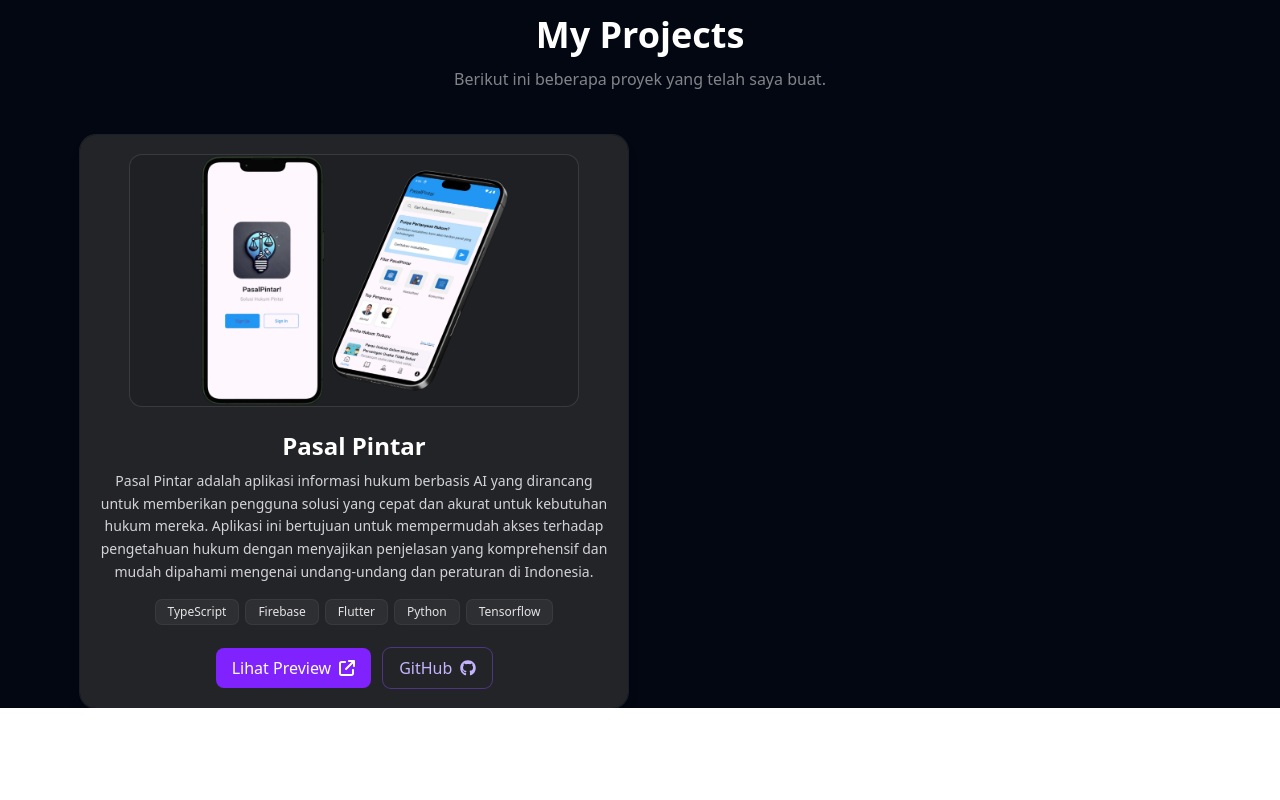
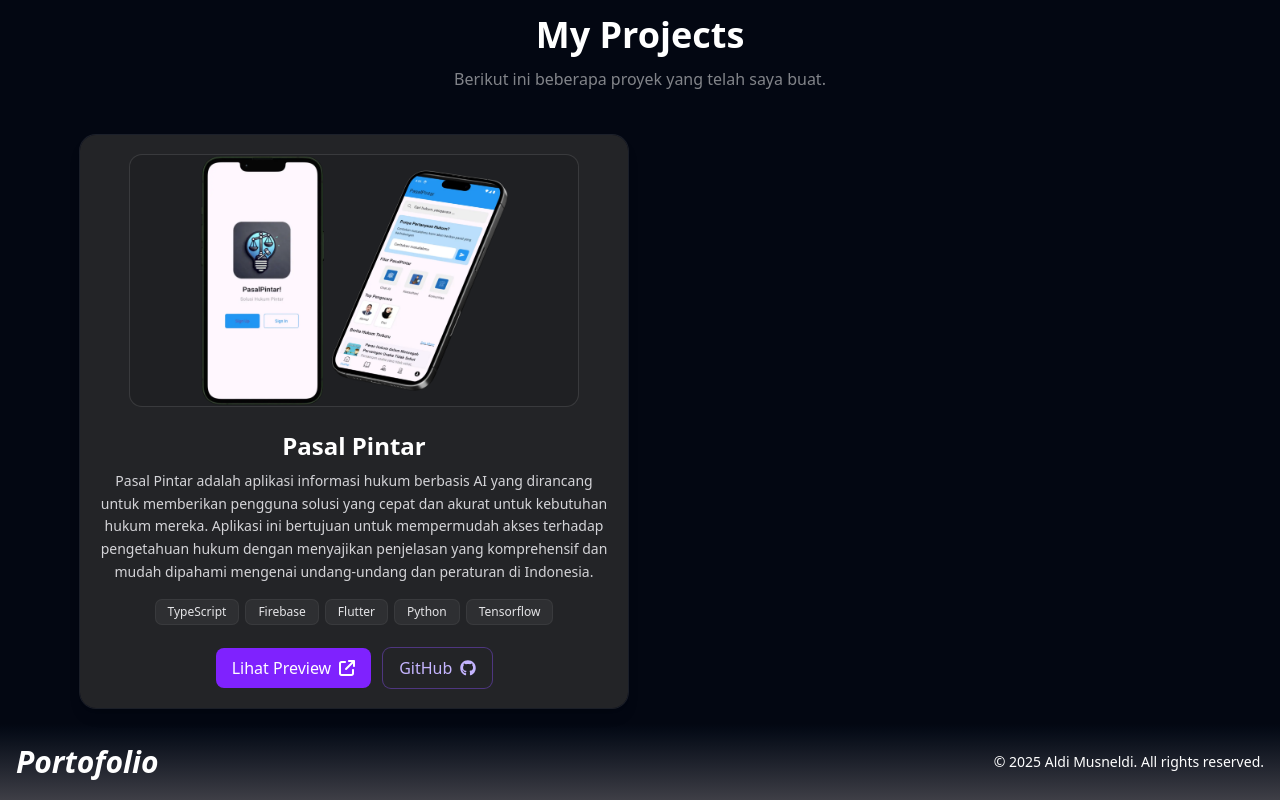
Before and after one commit to AldiMusneldi/personal-portofolio, a React (Vite) app: page / in a window 1280 px wide. Shown: the part 1494-2294 px from the top of the page. Before the commit the page ends 2202 px from the top, so only its background shows below. Built offline with nearby package versions, Linux system fonts and the light colour scheme.

Commit message:
feat(footer): add footer component with gradient

```diff
--- a/src/App.jsx
+++ b/src/App.jsx
@@ -4,6 +4,7 @@
 import Hero from "./components/Hero";
 import About from "./components/About";
 import Projects from "./components/Projects";
+import Footer from "./components/Footer";
 function App() {
   useEffect(() => {
     Aos.init({ duration: 1000 });
@@ -13,6 +14,7 @@
       <Hero />
       <About />
       <Projects />
+      <Footer />
     </main>
   );
 }
--- /dev/null
+++ b/src/components/Footer.jsx
@@ -0,0 +1,16 @@
+import React from "react";
+
+export default function Footer() {
+  return (
+    <footer className="bg-gradient-to-b from-gray-950 to-zinc-700 text-white py-5 mt-4">
+      <div className="container mx-auto flex flex-col items-center md:flex-row justify-between px-4">
+        <a className="text-3xl font-bold italic mb-4 md:mb-0" href="#home">
+          Portofolio
+        </a>
+        <p className="text-sm text-center md:text-left">
+          © 2025 Aldi Musneldi. All rights reserved.
+        </p>
+      </div>
+    </footer>
+  );
+}
```
